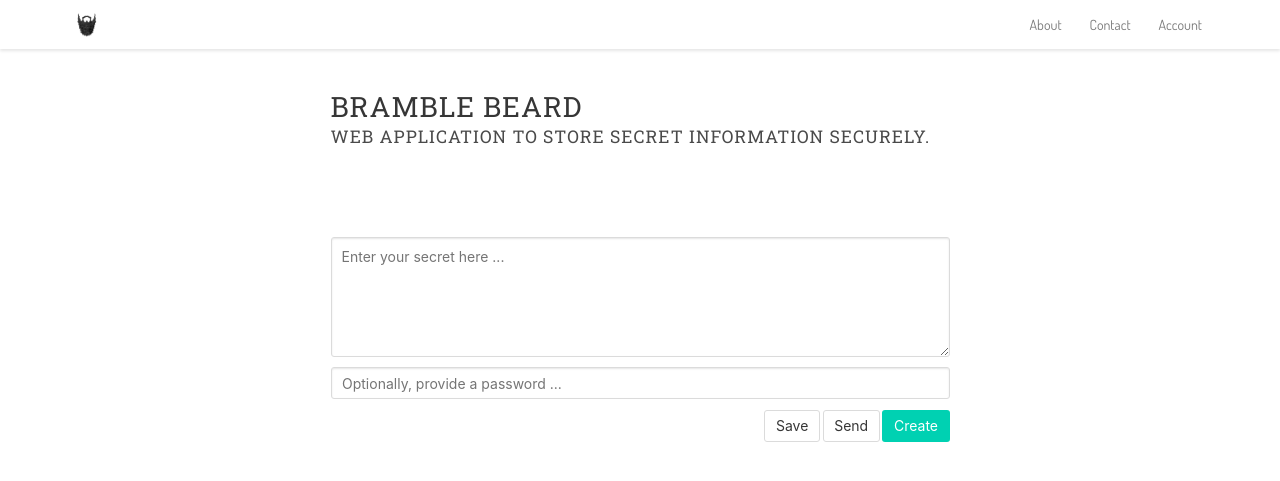
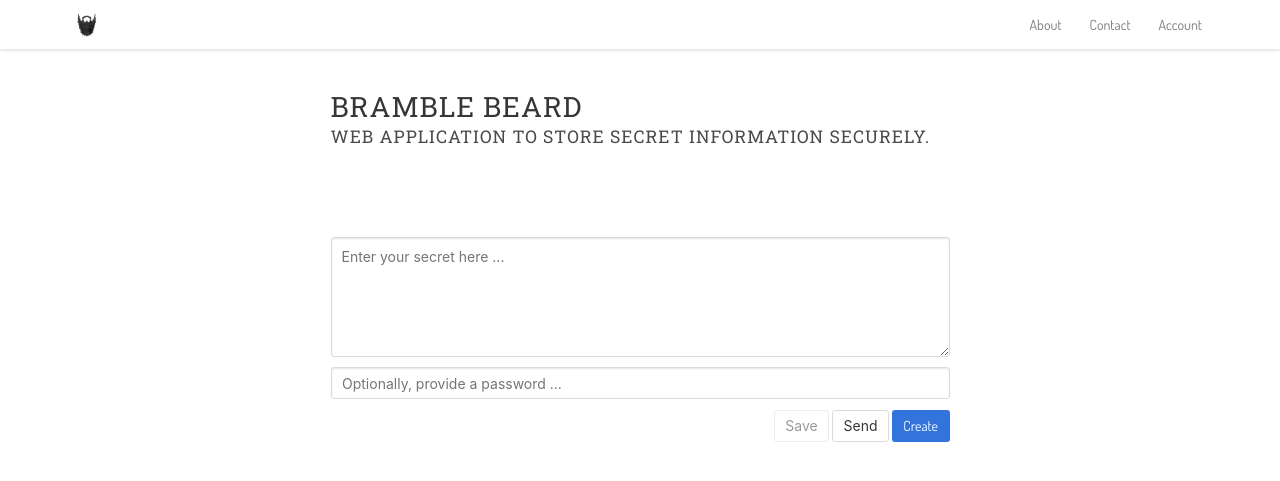
Before and after one commit to BrambleBeard/bramblebeard.github.io, a Jekyll site: the page built from index.html, in a window 1280 px wide. Shown: the top 481 px of the page. Built offline with Jekyll 4.4.1, drawn with Linux system fonts in a browser that asks for light colours.

Commit message:
e/htm add link to create example secret

```diff
--- a/assets/scss/custom.scss
+++ b/assets/scss/custom.scss
@@ -87,6 +87,12 @@
     max-width: 50%;
 }
 
+@media screen and (max-width: 999px) {
+    .container-narrow {
+        max-width: 100%;
+    }
+}
+
 .push-right {
     float: right;
     right: 0;
--- a/index.html
+++ b/index.html
@@ -22,9 +22,9 @@
                 <input class="input" type="text" placeholder="Optionally, provide a password ...">
             </div>
             <div class="control push-right">
-                <button class="button is-default">Save</button>
+                <button class="button is-default is-disabled">Save</button>
                 <button class="button is-default">Send</button>
-                <button class="button is-primary">Create</button>
+                <a href="example" class="button is-info">Create</a>
             </div>
         </form>
     </div>
```
Also changed, not shown: assets/css/custom.min.css.
